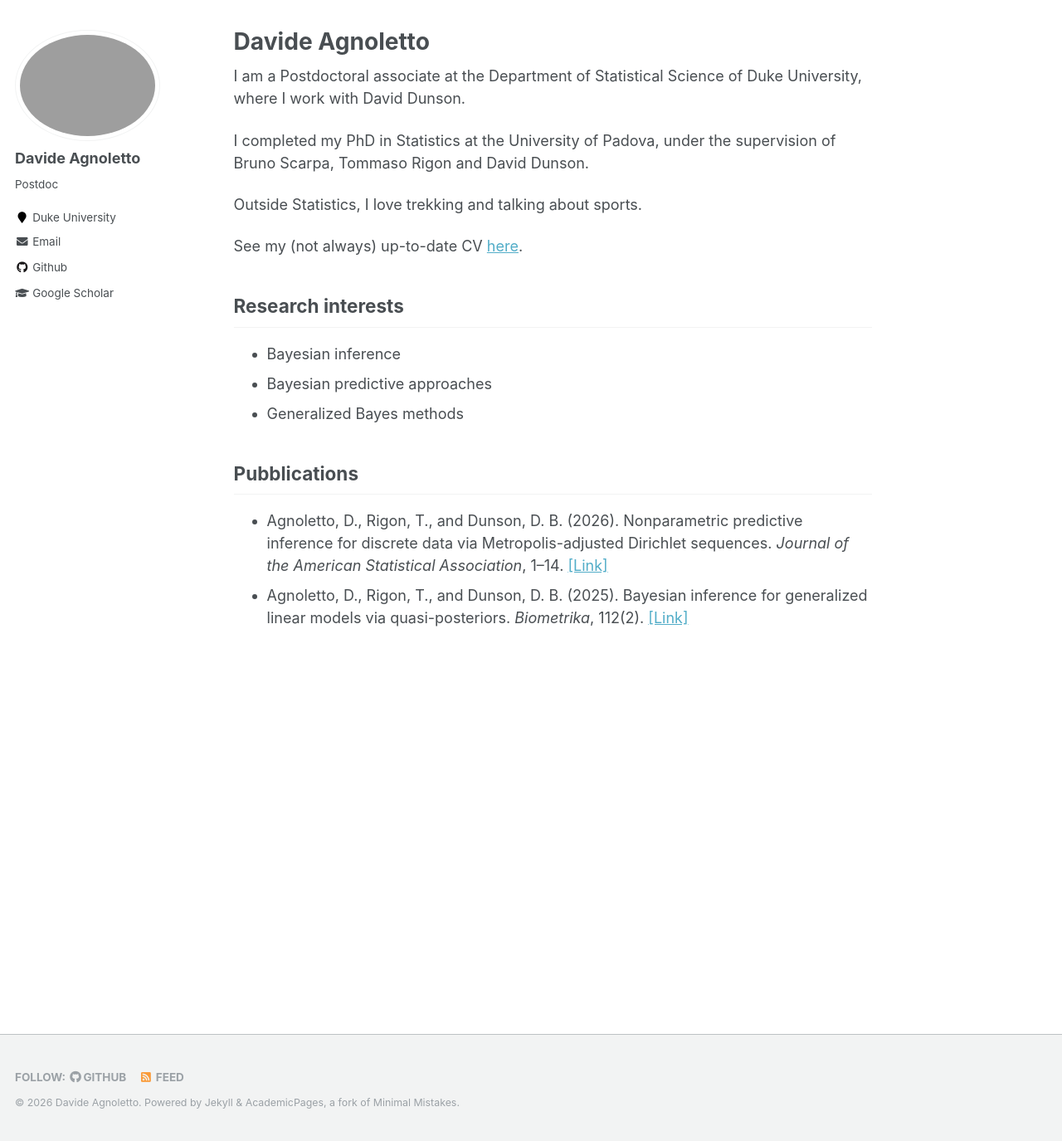
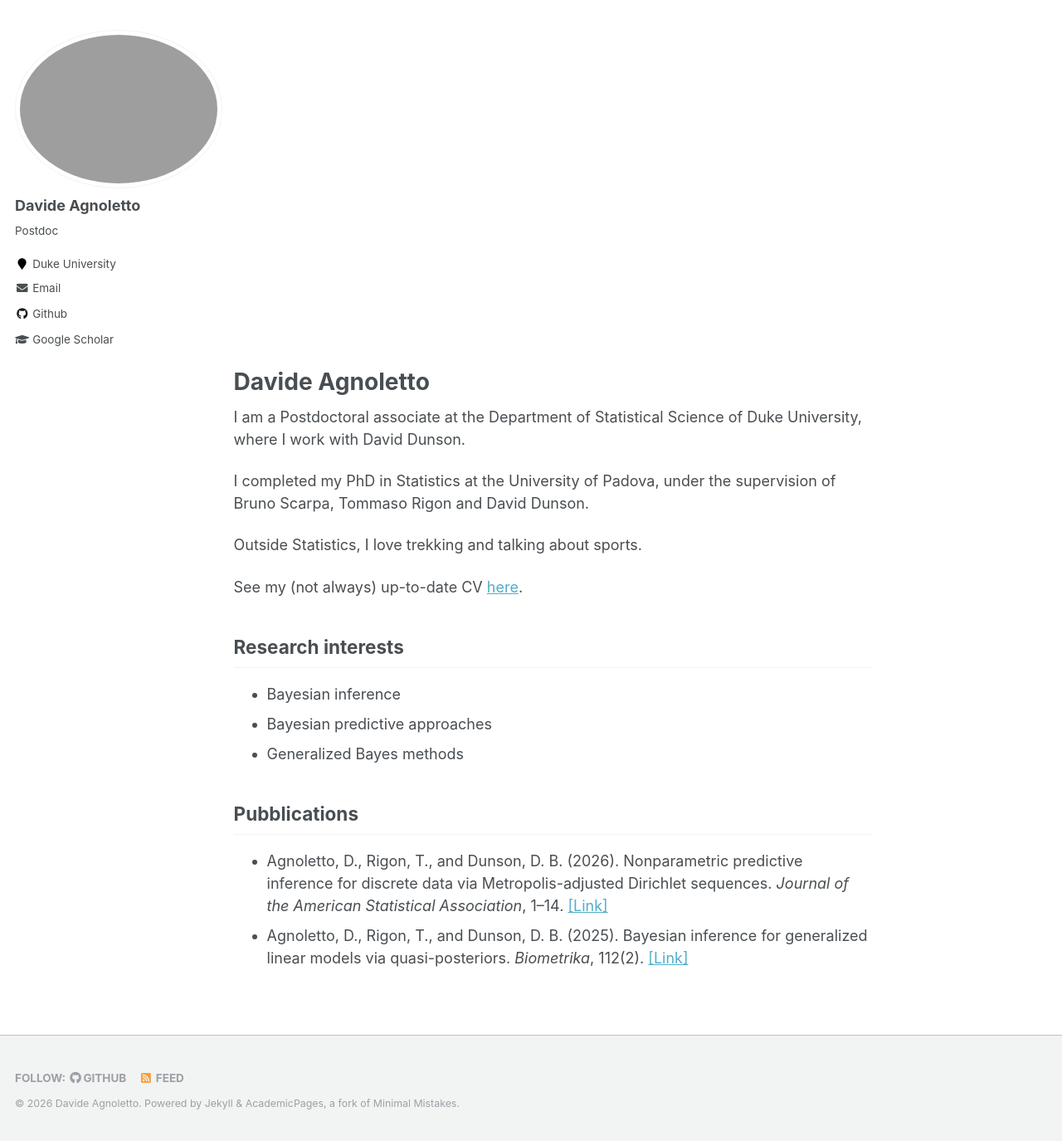
Before and after one commit to davideagno/davideagno.github.io, a Jekyll site: the page built from _pages/about.md, in a window 1280 px wide and 1375 px high. Shown: the whole window at 83% size. Built offline with Jekyll 4.4.1, drawn with Linux system fonts in a browser that asks for light colours.

Commit message:
Update _sidebar.scss

```diff
--- a/_sass/_sidebar.scss
+++ b/_sass/_sidebar.scss
@@ -14,7 +14,7 @@
   margin-bottom: 1em;
 
   @include breakpoint($large) {
-    @include span(2 of 12);
+    @include span(3 of 12);
     opacity: 1;
     -webkit-transition: opacity 0.2s ease-in-out;
             transition: opacity 0.2s ease-in-out;
@@ -83,7 +83,7 @@
   }
 
   img {
-    max-width: 175px;
+    max-width: 250px;
     border-radius: 50%;
 
     @include breakpoint($large) {
```
